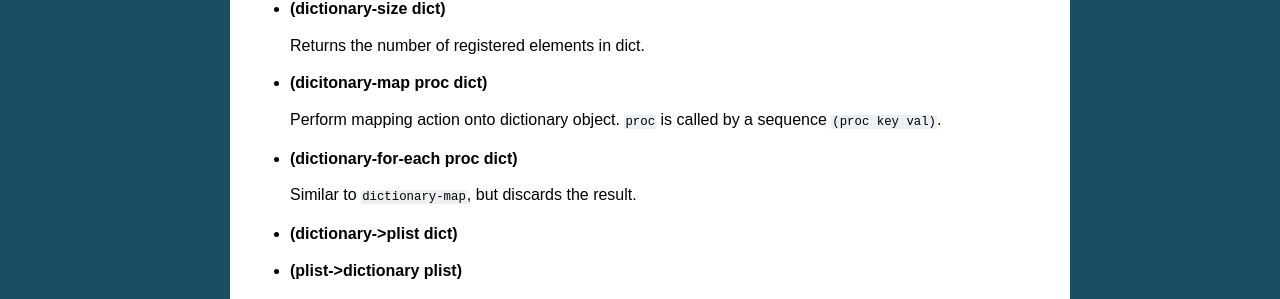
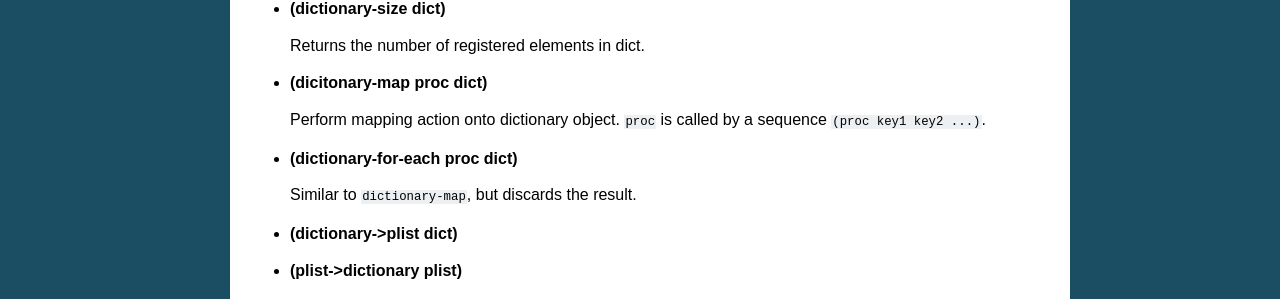
Before and after one commit to picrin-scheme/picrin, a Sphinx documentation site: the page built from docs/libs.rst, in a window 1280 px wide and 900 px high, scrolled down 2291 px. Shown: the part 306-605 px from the top of the window. Built offline with Sphinx 7.4.7, drawn with Linux system fonts in a browser that asks for light colours.

Commit message:
update docs

```diff
--- a/docs/libs.rst
+++ b/docs/libs.rst
@@ -135,7 +135,7 @@ Note that dictionary is not a weak map; if you are going to make a highly memory
 
 - **(dicitonary-map proc dict)**
 
-  Perform mapping action onto dictionary object. ``proc`` is called by a sequence ``(proc key val)``.
+  Perform mapping action onto dictionary object. ``proc`` is called by a sequence ``(proc key1 key2 ...)``.
 
 - **(dictionary-for-each proc dict)**
 
```
